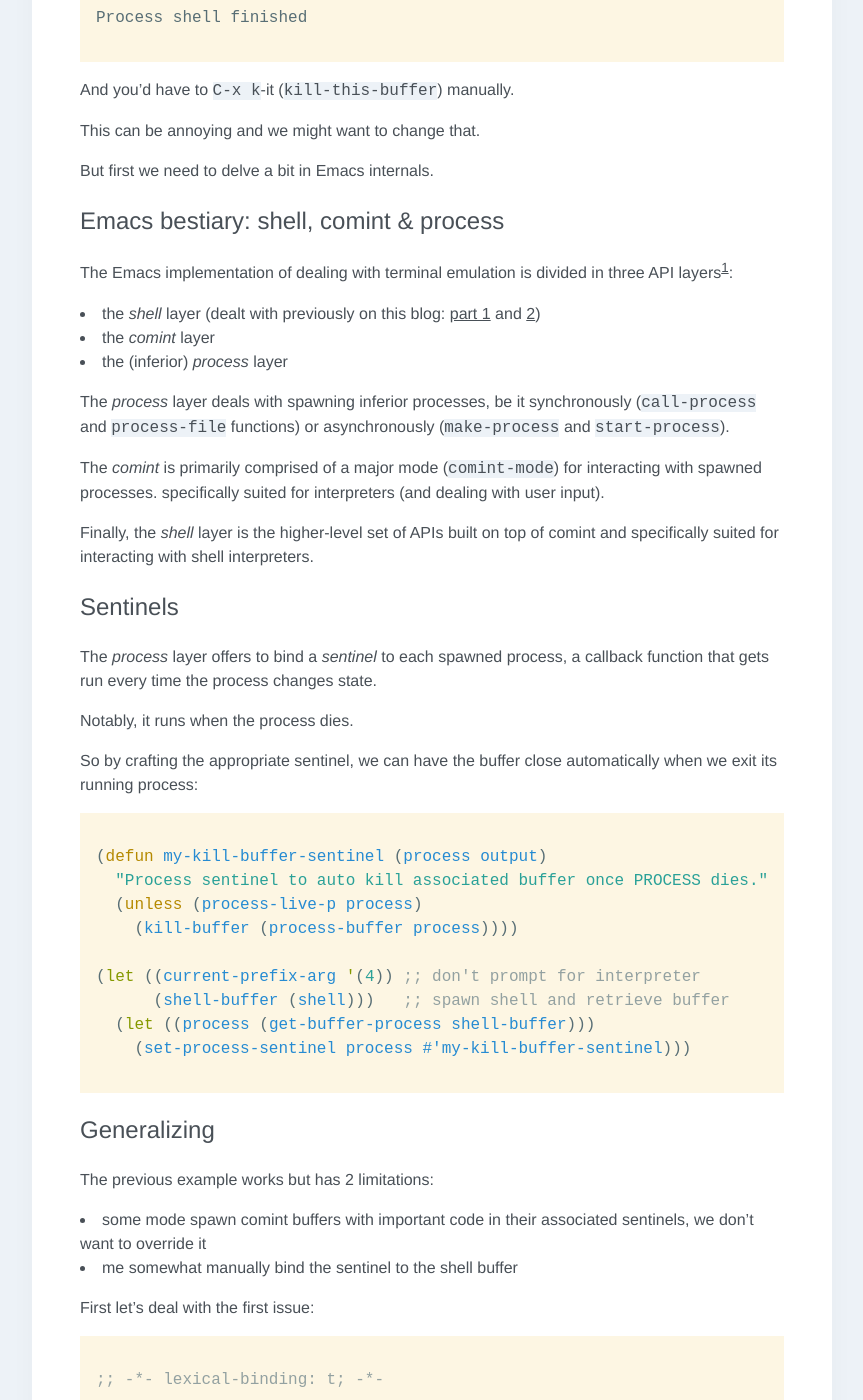
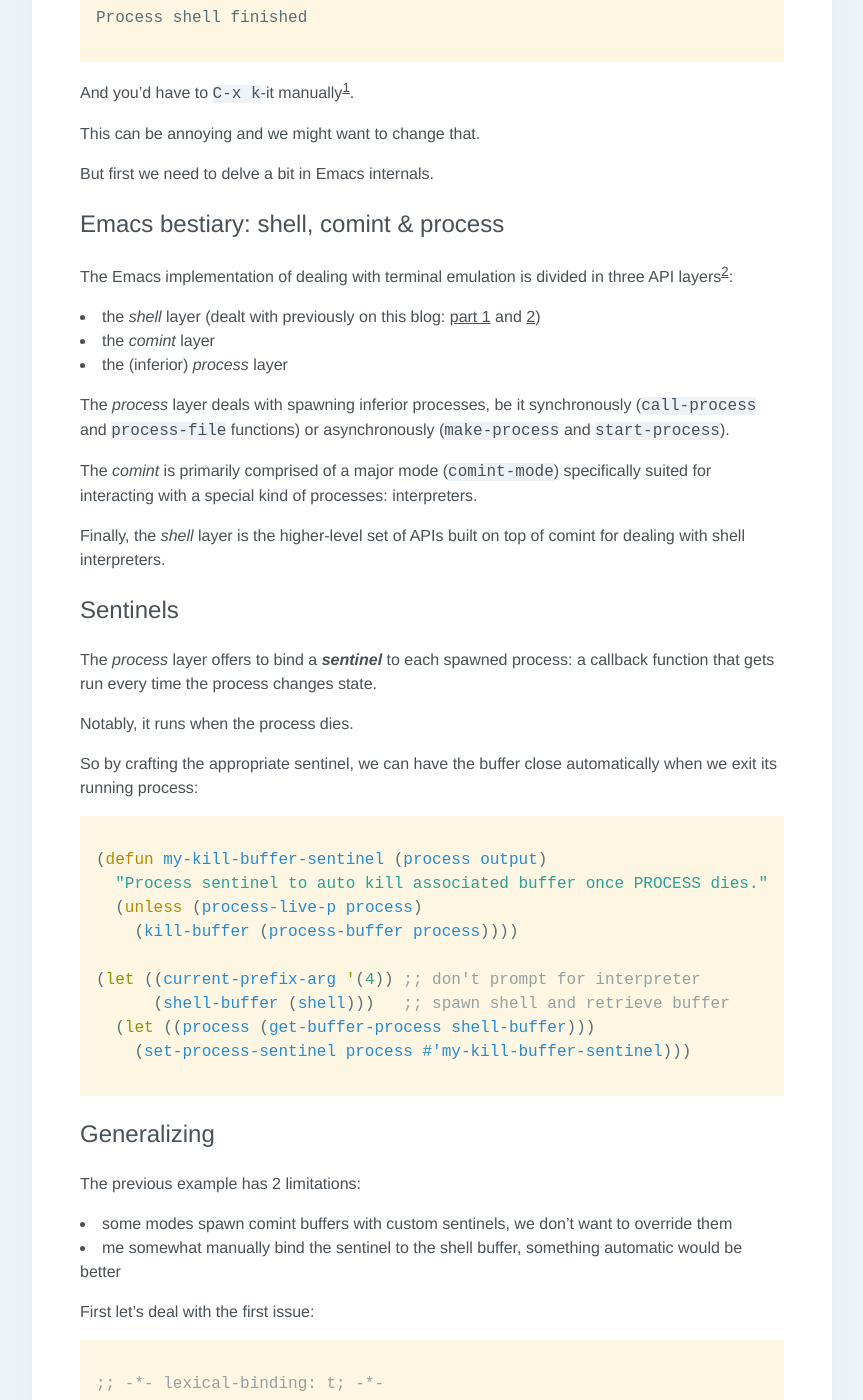
Before and after one commit to p3r7/blog, a Jekyll site: the page built from _posts/2020-05-13-emacs-comint-buffer-auto-close.md, in a window 1280 px wide and 1400 px high, scrolled down 507 px. Shown: the whole window, without its empty margins (208-1071 px from the left). Built offline with Jekyll 4.4.1, drawn with Linux system fonts in a browser that asks for light colours; some web fonts are replaced; some of the changed text lies outside the part shown.

Commit message:
Various fixes

````diff
--- a/_posts/2020-05-13-emacs-comint-buffer-auto-close.md
+++ b/_posts/2020-05-13-emacs-comint-buffer-auto-close.md
@@ -22,7 +22,7 @@
 Process shell finished
 ```
 
-And you'd have to `C-x k`-it (`kill-this-buffer`) manually.
+And you'd have to `C-x k`-it manually[^1].
 
 This can be annoying and we might want to change that.
 
@@ -31,7 +31,7 @@
 
 ## Emacs bestiary: shell, comint & process
 
-The Emacs implementation of dealing with terminal emulation is divided in three API layers[^1]:
+The Emacs implementation of dealing with terminal emulation is divided in three API layers[^2]:
 
  - the _shell_ layer (dealt with previously on this blog: [part 1](/2020/01/19/painless-emacs-shell-commands) and [2](2020/01/21/painless-emacs-interactive-shells))
  - the _comint_ layer
@@ -39,14 +39,14 @@
 
 The _process_ layer deals with spawning inferior processes, be it synchronously (`call-process` and `process-file` functions) or asynchronously (`make-process` and `start-process`).
 
-The _comint_ is primarily comprised of a major mode (`comint-mode`) for interacting with spawned processes. specifically suited for interpreters (and dealing with user input).
+The _comint_ is primarily comprised of a major mode (`comint-mode`) specifically suited for interacting with a special kind of processes: interpreters.
 
-Finally, the _shell_ layer is the higher-level set of APIs built on top of comint and specifically suited for interacting with shell interpreters.
+Finally, the _shell_ layer is the higher-level set of APIs built on top of comint for dealing with shell interpreters.
 
 
 ## Sentinels
 
-The _process_ layer offers to bind a _sentinel_ to each spawned process, a callback function that gets run every time the process changes state.
+The _process_ layer offers to bind a _**sentinel**_ to each spawned process: a callback function that gets run every time the process changes state.
 
 Notably, it runs when the process dies.
 
@@ -67,10 +67,10 @@
 
 ## Generalizing
 
-The previous example works but has 2 limitations:
+The previous example has 2 limitations:
 
-- some mode spawn comint buffers with important code in their associated sentinels, we don't want to override it
-- me somewhat manually bind the sentinel to the shell buffer
+- some modes spawn comint buffers with custom sentinels, we don't want to override them
+- me somewhat manually bind the sentinel to the shell buffer, something automatic would be better
 
 First let's deal with the first issue:
 
@@ -95,7 +95,7 @@
 
 Calling `add-my-kill-on-exit-sentinel` creates a new sentinel from the one already bound to the buffer plus our `my-kill-buffer-sentinel`. Hence the original sentinel isn't replaced but instead enriched.
 
-Now for the second issue, let's automatically call `add-my-kill-on-exit-sentinel` on any new comint buffer:
+Now for the second issue. Let's automatically call `add-my-kill-on-exit-sentinel` on any new comint buffer:
 
 ```emacs-lisp
 (defvar my-kill-on-exit-comint-hook-has-run nil
@@ -117,7 +117,7 @@
 (add-hook 'comint-mode-hook #'kill-on-exit-comint-hook)
 ```
 
-The trig calling `add-my-kill-on-exit-sentinel` by registering a new hook callback to the `comint-mode-hook`.
+We trig the calling of `add-my-kill-on-exit-sentinel` by registering a new hook callback to the `comint-mode-hook`.
 
 The trick here is to wait for the comint derived modes to register their custom sentinel before enriching it. That's why we use `my-async-funcall`.
 
@@ -126,4 +126,6 @@
 
 ## Notes
 
-[^1]: Welp, there is also _term-mode_, a different beast volountarily omitted in the sake of conciseness.
+[^1]: `kill-this-buffer`
+
+[^2]: Welp, there is also _term-mode_, a whole different beast ; volountarily omitted for the sake of conciseness.
````
